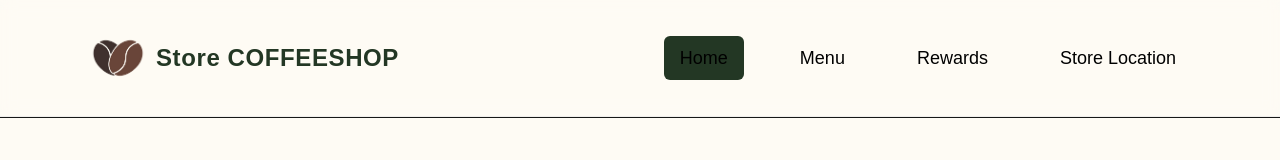
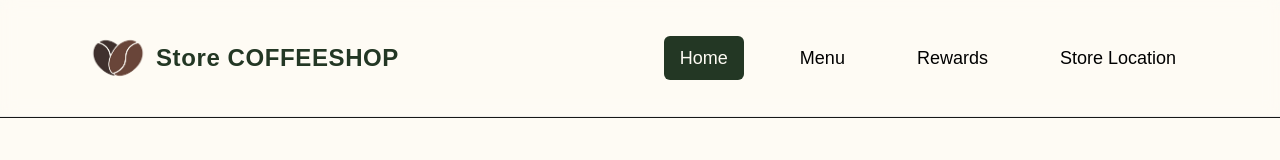
Before and after one commit to dmjrmh/next-coffee-shop, a Next.js app: page / in a window 1280 px wide. Shown: the top 160 px of the page. Built offline with nearby package versions, Linux system fonts and the light colour scheme.

Commit message:
updated navbar

```diff
--- a/src/components/home/Navbar.tsx
+++ b/src/components/home/Navbar.tsx
@@ -47,10 +47,10 @@ export default function Navbar() {
   const baseLink =
     'text-lg font-medium rounded-md py-2 px-4 transition focus:outline-none focus:ring-2 focus:ring-starbuck/20'
 
-  const activeLink = 'bg-starbuck text-[#000000]'
+  const activeLink = 'bg-starbuck text-[#fefbf4]'
 
   const inactiveLink =
-    'text-black hover:text-[#000000] font-bold hover:bg-starbuck'
+    'text-black hover:text-[#fefbf4] font-bold hover:bg-starbuck'
 
   return (
     <header className="sticky top-0 z-50 w-full border-b border-neutral-200/60 bg-[#fefbf4] backdrop-blur supports-[backdrop-filter]:bg-[#fefbf4]/65 py-4">
```
